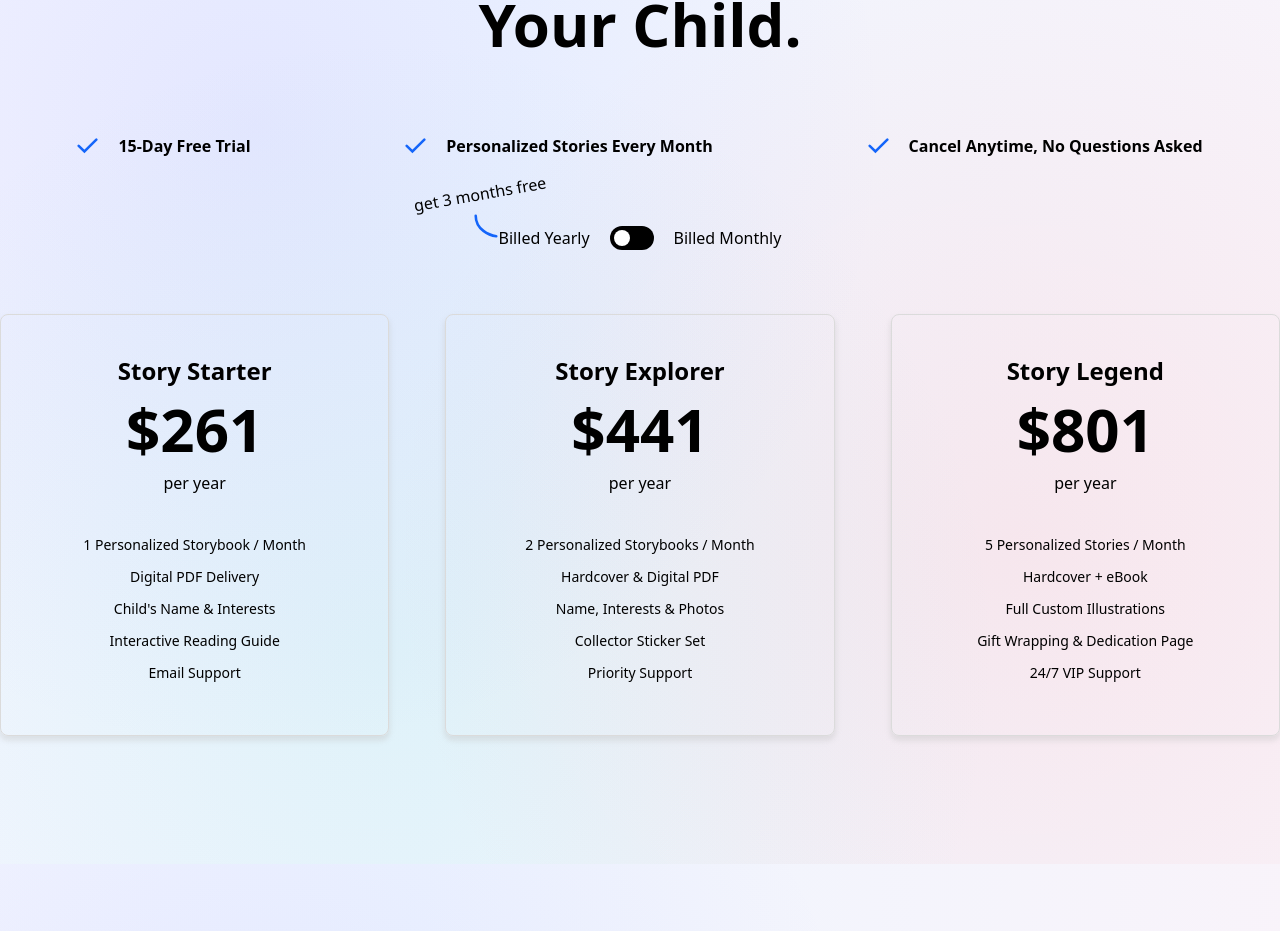
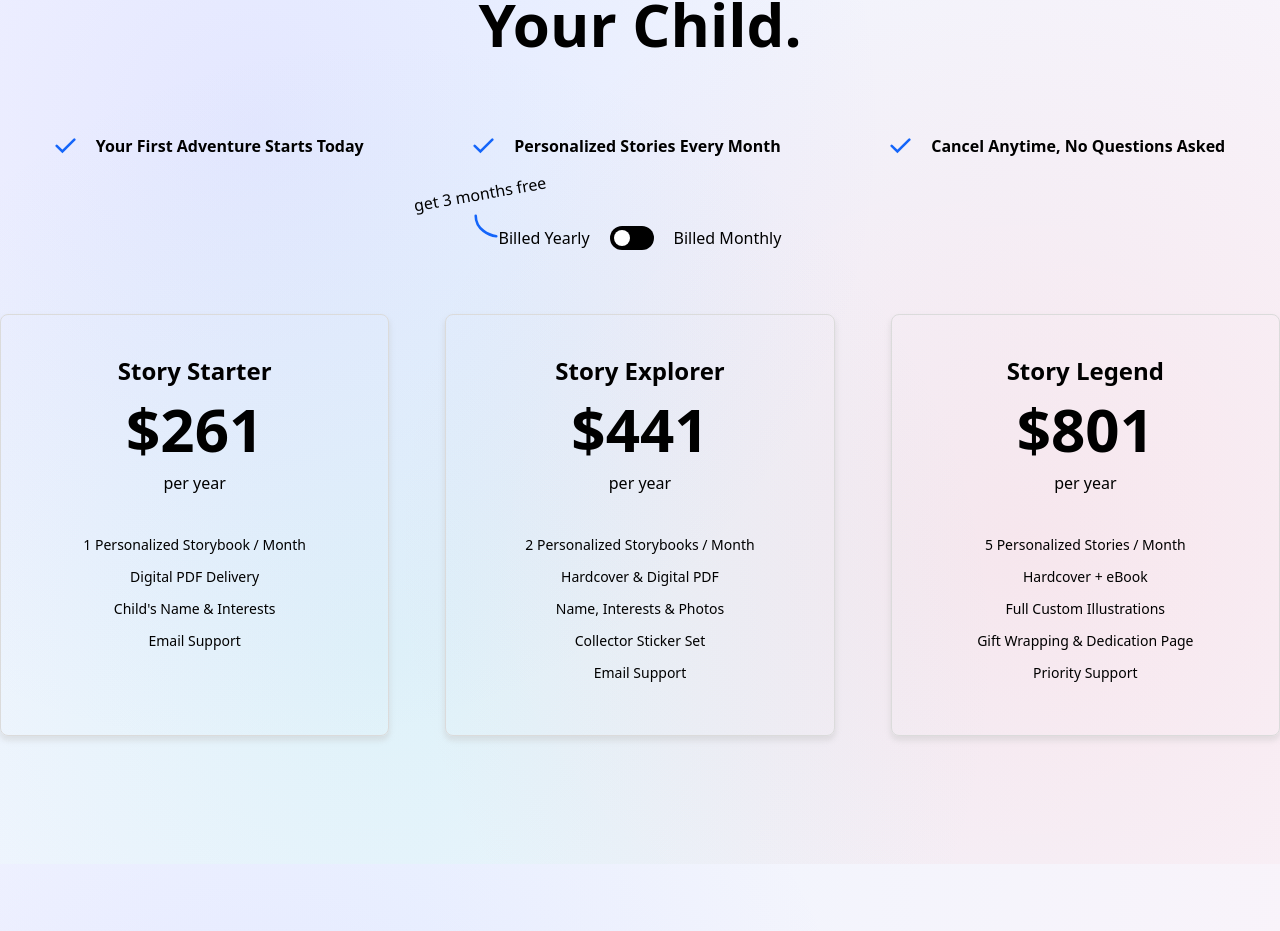
Before and after one commit to yablokolabs/aiponatime, a Next.js app in the folder package/: page / in a window 1280 px wide. Shown: the part 6533-7464 px from the top of the page. Built offline with nearby package versions, Linux system fonts and the light colour scheme.

Commit message:
update content info

```diff
--- a/package/src/components/Home/FAQ/index.tsx
+++ b/package/src/components/Home/FAQ/index.tsx
@@ -73,7 +73,7 @@ const FAQ = () => {
                     </Disclosure.Button>
                     <Disclosure.Panel className="text-base text-black/50 pt-4 mt-6 font-normal text-left border-t border-border">
                       <div className="lg:max-w-70%">
-                        Digital PDFs are ready right after purchase. Printed books are produced in 5-7 business days and shipped worldwide; delivery times vary by location.
+                        Digital PDFs are ready within 1-2 business days. Printed books are produced in 5-7 business days and shipped worldwide; delivery times vary by location.
                       </div>
                     </Disclosure.Panel>
                   </>
--- a/package/src/components/Home/Manage/index.tsx
+++ b/package/src/components/Home/Manage/index.tsx
@@ -16,7 +16,6 @@ const plans = [
       books: "1 Personalized Storybook / Month",
       format: "Digital PDF Delivery",
       personalization: "Child's Name & Interests",
-      extras: "Interactive Reading Guide",
       support: "Email Support",
     },
   },
@@ -32,7 +31,7 @@ const plans = [
       format: "Hardcover & Digital PDF",
       personalization: "Name, Interests & Photos",
       extras: "Collector Sticker Set",
-      support: "Priority Support",
+      support: "Email Support",
     },
   },
   {
@@ -47,7 +46,7 @@ const plans = [
       format: "Hardcover + eBook",
       personalization: "Full Custom Illustrations",
       extras: "Gift Wrapping & Dedication Page",
-      support: "24/7 VIP Support",
+      support: "Priority Support",
     },
   },
 ];
@@ -79,7 +78,7 @@ const Manage = () => {
         <div className="md:flex md:justify-around mt-20">
           <div className="flex gap-5 justify-center md:justify-start">
             <Image src={`${process.env.NEXT_PUBLIC_BASE_PATH || ''}/images/manage/right.svg`} alt="right-icon" width={21} height={14} />
-            <h4 className="text-18 font-semibold">15-Day Free Trial</h4>
+            <h4 className="text-18 font-semibold">Your First Adventure Starts Today</h4>
           </div>
           <div className="flex gap-5 justify-center md:justify-start">
             <Image src={`${process.env.NEXT_PUBLIC_BASE_PATH || ''}/images/manage/right.svg`} alt="right-icon" width={21} height={14} />
```
